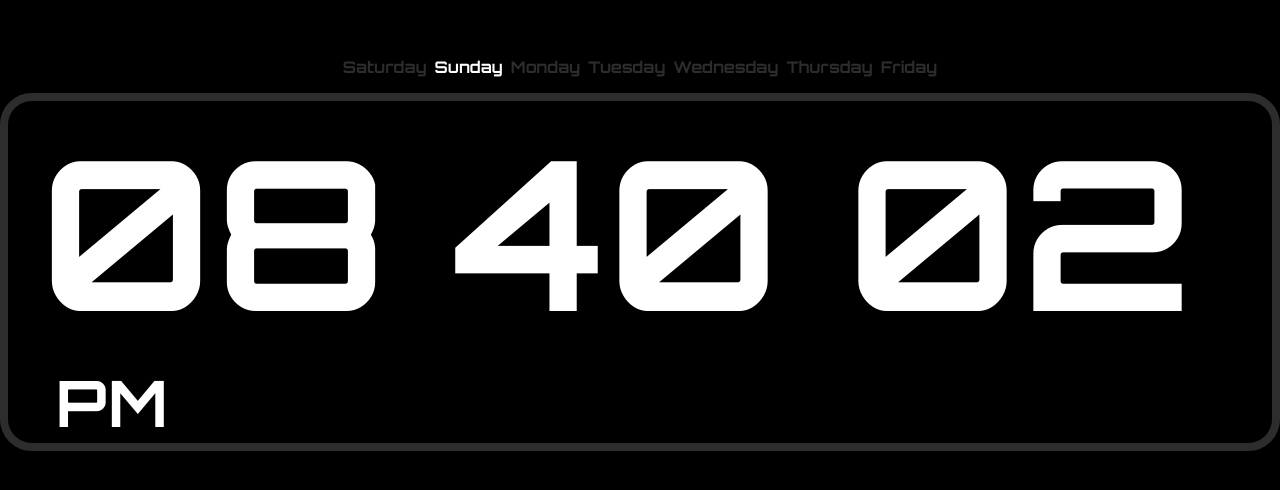
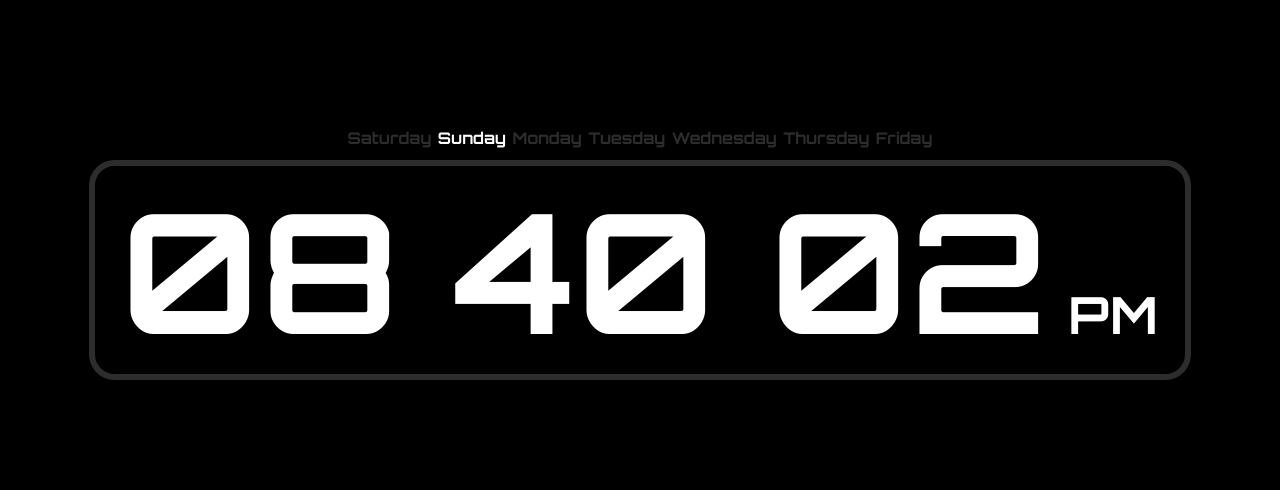
Before and after one commit to ashik082/digital_clock, a plain HTML site: page index.html in a window 1280 px wide. Shown: the part 146-636 px from the top of the page. Drawn offline with Linux system fonts and the light colour scheme.

Commit message:
updated vw

```diff
--- a/style.css
+++ b/style.css
@@ -17,14 +17,14 @@ body {
     display: flex;
     flex-direction: column;
     align-items: center;
-    gap: 1rem;
+    gap: 1vw;
 }
 
 .week {
     display: flex;
     flex-direction: row;
     justify-content: center;
-    gap: 0.5rem;
+    gap: 0.5vw;
     color: #2d2d2d;
     font-weight: bold;
     font-family: 'Orbitron', monospace;
@@ -39,15 +39,15 @@ body {
     background-color: black;
     color: #fff;
     display: flex;
-    border-radius: 2rem;
+    border-radius: 2vw;
     user-select: none;
-    padding: 0 2rem;
-    border: 0.5rem solid #2d2d2d;
+    padding: 0 2vw;
+    border: 0.5vw solid #2d2d2d;
 }
 
 .time {
     font-family: "Orbitron", monospace;
-    letter-spacing: 0.1rem;
+    letter-spacing: 0.1vw;
 }
 
 .hour,
@@ -55,13 +55,13 @@ body {
 .sec,
 .dot {
     display: inline-block;
-    font-size: 13rem;
+    font-size: 13vw;
 }
 
 .ampm {
     display: inline-block;
-    font-size: 4rem;
-    margin-left: 1rem;
+    font-size: 4vw;
+    margin-left: 1vw;
     align-self: flex-end;
     font-family: "Orbitron", monospace;
 }
```
